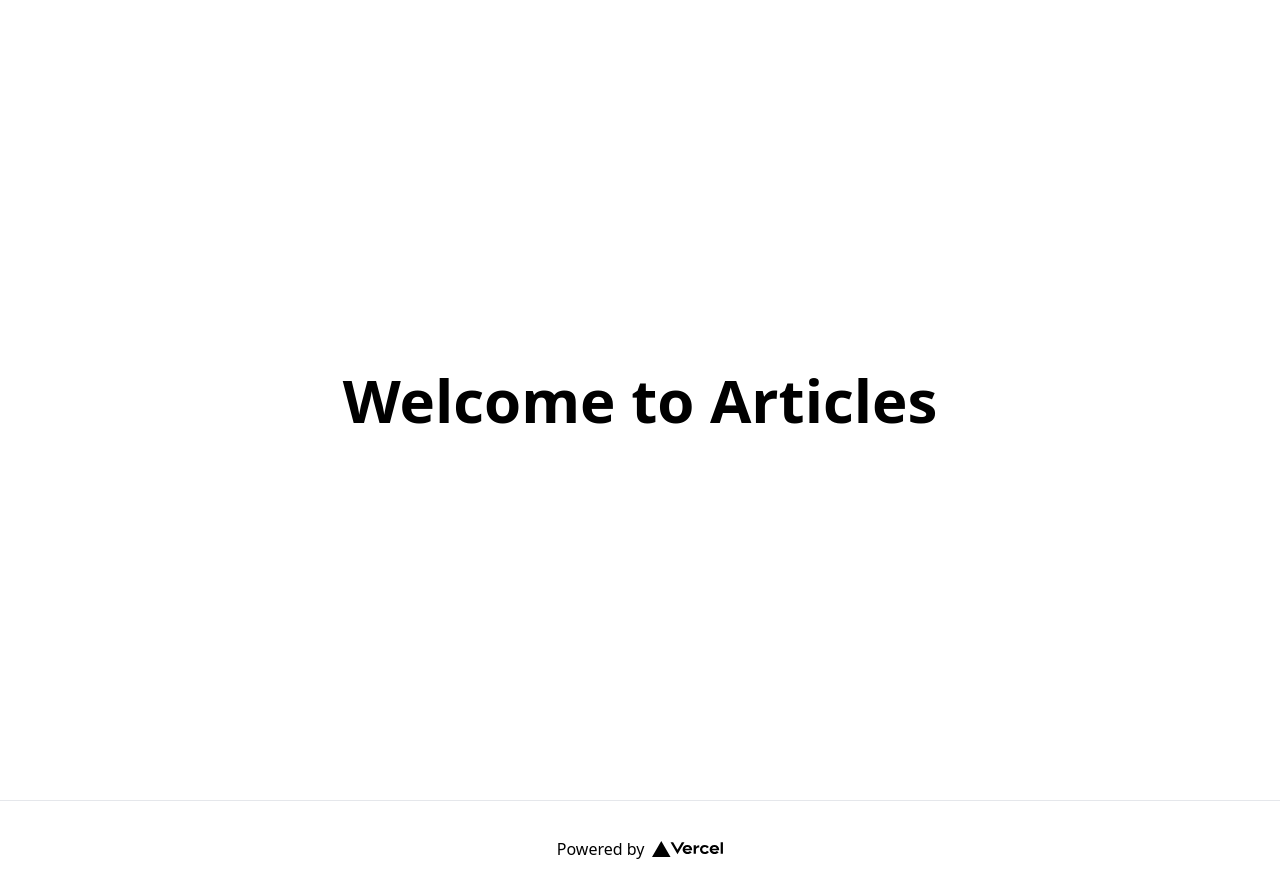
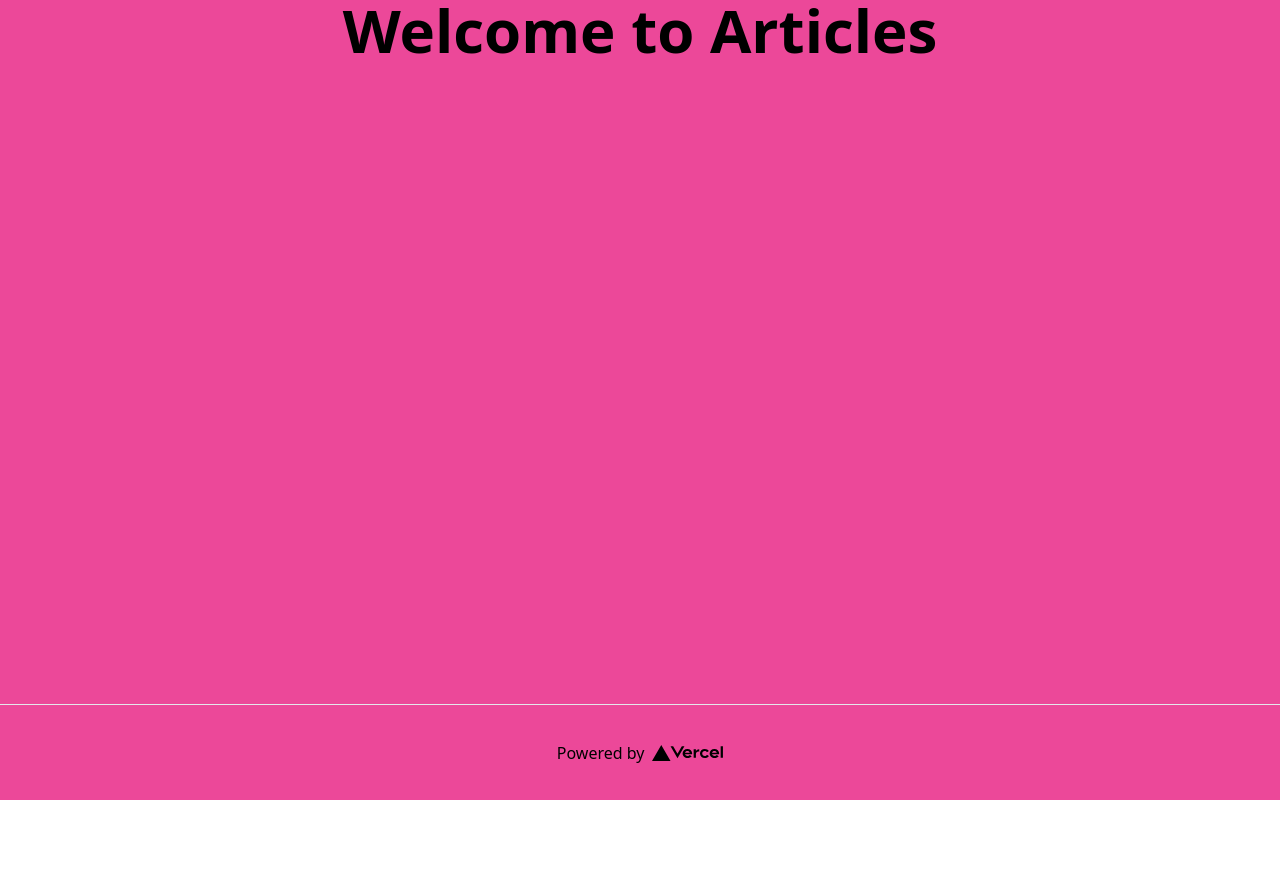
Before and after one commit to JuanVqz/juanvqz.github.io, a Next.js app: page / in a window 1280 px wide. After the commit the page ends 800 px from the top, so only its background shows below. Built offline with nearby package versions, Linux system fonts and the light colour scheme.

Commit message:
remove divs

```diff
--- a/components/Layout/index.js
+++ b/components/Layout/index.js
@@ -9,9 +9,11 @@ const Layout = ({ children, title = "Home" }) => {
         <link rel="icon" href="/favicon.ico" />
       </Head>
 
-      <main>{children}</main>
+      <div className="flex flex-col h-screen bg-white-500 md:bg-blue-500 sm:bg-yellow-500 lg:bg-gray-500 xl:bg-pink-500 2xl:bg-green-500">
+        <main className="flex-grow">{children}</main>
 
-      <Footer />
+        <Footer />
+      </div>
     </>
   )
 }
--- a/pages/index.js
+++ b/pages/index.js
@@ -3,16 +3,12 @@ import { Layout, AppLink } from "../components"
 const HomePage = () => {
   return (
     <Layout>
-      <div className="flex flex-col items-center justify-center min-h-screen py-2">
-        <main className="flex flex-col items-center justify-center flex-1 px-20 text-center">
-          <h1 className="text-6xl font-bold">
-            Welcome to{" "}
-            <AppLink href="/articles" className="text-blue-600">
-              Articles
-            </AppLink>
-          </h1>
-        </main>
-      </div>
+      <h1 className="text-6xl font-bold text-center">
+        Welcome to{" "}
+        <AppLink href="/articles" className="text-blue-600">
+          Articles
+        </AppLink>
+      </h1>
     </Layout>
   )
 }
```
